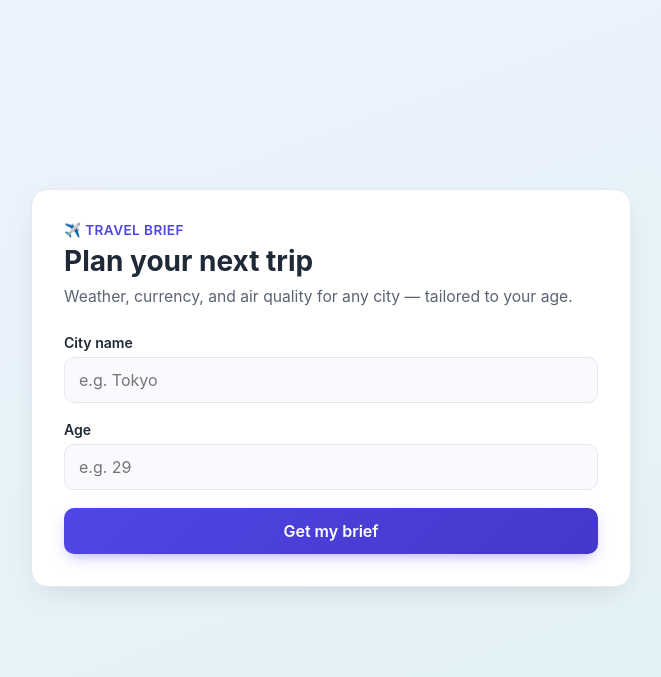
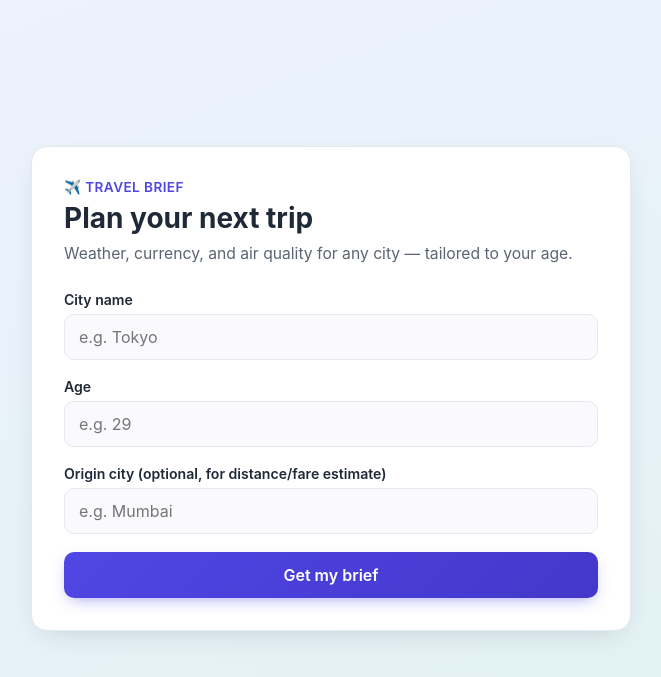
Before and after one commit to 1000ghz-cpu/travel-brief-app, a Flask app: page / in a window 1280 px wide. Shown: the top 677 px of the page, without its empty margins (309-970 px from the left). Run offline with Flask 3, Linux system fonts and the light colour scheme.

Commit message:
Add origin-destination distance and estimated fare using haversine formula

```diff
--- a/app.py
+++ b/app.py
@@ -3,7 +3,9 @@
 
 Reuses the API logic from travelbrief.py. Air quality requires an
 OpenWeatherMap API key in the OPENWEATHER_API_KEY environment variable
-(get one at https://openweathermap.org/api).
+(get one at https://openweathermap.org/api). If an origin city is given,
+the great-circle distance to the destination and a rough estimated fare
+are shown alongside the rest of the brief.
 
 Example usage:
     python3 app.py
@@ -11,14 +13,19 @@ Example usage:
 
     OPENWEATHER_API_KEY=your_key_here python3 app.py
 """
+import math
 import os
 
 import requests
 from flask import Flask, render_template, request
 
-from travelbrief import build_brief
+from travelbrief import build_brief, geocode_city
 
 app = Flask(__name__)
+
+EARTH_RADIUS_KM = 6371.0
+FARE_PER_KM = 0.12
+MINIMUM_FARE = 40.0
 
 # Label (as produced by build_brief) -> icon shown next to it in the result card.
 BRIEF_ICONS = {
@@ -52,6 +59,20 @@ AGE_RECOMMENDATIONS = {
 }
 
 
+def haversine_km(lat1, lon1, lat2, lon2):
+    """Great-circle distance between two lat/lon points, in kilometers."""
+    lat1_rad, lon1_rad, lat2_rad, lon2_rad = (math.radians(v) for v in (lat1, lon1, lat2, lon2))
+    dlat = lat2_rad - lat1_rad
+    dlon = lon2_rad - lon1_rad
+    a = math.sin(dlat / 2) ** 2 + math.cos(lat1_rad) * math.cos(lat2_rad) * math.sin(dlon / 2) ** 2
+    return 2 * EARTH_RADIUS_KM * math.asin(math.sqrt(a))
+
+
+def estimate_fare(distance_km):
+    """Rough distance-based fare estimate — not live pricing."""
+    return max(MINIMUM_FARE, distance_km * FARE_PER_KM)
+
+
 def get_age_recommendation(age):
     """Return the recommendation dict for the age bracket containing `age`, or None."""
     for (low, high), recommendation in AGE_RECOMMENDATIONS.items():
@@ -80,6 +101,7 @@ def index():
 def brief():
     city = request.form.get("city", "").strip()
     age = request.form.get("age", "").strip()
+    origin_city = request.form.get("origin_city", "").strip()
 
     if not city or not age.isdigit():
         return render_template("index.html", error="Please enter a city name and a valid age."), 400
@@ -97,6 +119,27 @@ def brief():
     brief_title, brief_rows = parse_brief(result)
     recommendation = get_age_recommendation(int(age))
 
+    if origin_city:
+        try:
+            origin_place = geocode_city(origin_city)
+            destination_place = geocode_city(city)
+        except requests.RequestException as exc:
+            return render_template("index.html", error=f"Network error while calculating distance: {exc}"), 502
+
+        if origin_place is None:
+            return render_template("index.html", error=f"Could not find a city named '{origin_city}'."), 404
+
+        distance_km = haversine_km(
+            origin_place["latitude"], origin_place["longitude"],
+            destination_place["latitude"], destination_place["longitude"],
+        )
+        brief_rows.append({"icon": "📏", "label": "Distance from origin", "value": f"{distance_km:.0f} km"})
+        brief_rows.append({
+            "icon": "💵",
+            "label": "Estimated fare — rough approximation, not live pricing",
+            "value": f"${estimate_fare(distance_km):.2f}",
+        })
+
     return render_template(
         "result.html",
         city=city,
--- a/templates/index.html
+++ b/templates/index.html
@@ -26,6 +26,10 @@
           <label for="age">Age</label>
           <input type="number" id="age" name="age" min="0" placeholder="e.g. 29" required>
         </div>
+        <div class="field">
+          <label for="origin_city">Origin city (optional, for distance/fare estimate)</label>
+          <input type="text" id="origin_city" name="origin_city" placeholder="e.g. Mumbai">
+        </div>
         <button type="submit">Get my brief</button>
       </form>
     </div>
--- a/templates/result.html
+++ b/templates/result.html
@@ -36,6 +36,7 @@
       </ul>
     </div>
     {% endif %}
+
   </main>
 </body>
 </html>
```
